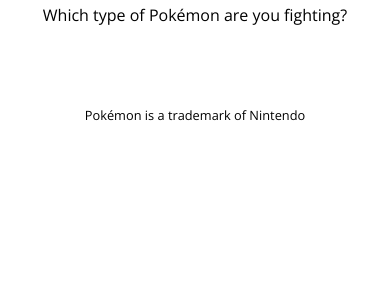
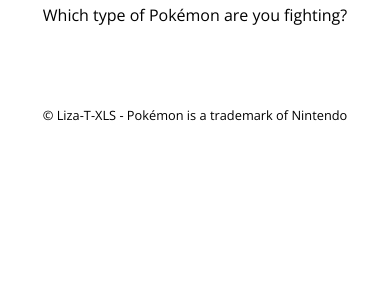
Before and after one commit to Liza-T-XLS/PoketypeHelper, a Symfony app: template templates/main/index.html.twig in a window 390 px wide. Shown: the part 184-484 px from the top of the page. Run offline with Twig, Linux system fonts and the light colour scheme; the template is opened without the code that fills it, so the values that code supplies are empty; some libraries are stand-ins or nearby versions.

Commit message:
copyright + weaknesses hiding fine-tuning

```diff
--- a/public/css/style.css
+++ b/public/css/style.css
@@ -192,6 +192,7 @@ footer {
     }
 
     #weaknesses {
+        margin-top: 1rem;
         margin-bottom: 2rem;
     }
 }
--- a/templates/base.html.twig
+++ b/templates/base.html.twig
@@ -21,7 +21,7 @@
         {% block body %}{% endblock %}
         <footer>
 
-            <p>Pokémon is a trademark of Nintendo</p>
+            <p>&copy; Liza-T-XLS - Pokémon is a trademark of Nintendo</p>
 
         </footer>
         {% block javascripts %}<script type="text/javascript" src="{{ asset('js/app.js') }}"></script>{% endblock %}
```
Also changed, not shown: public/js/app.js.
